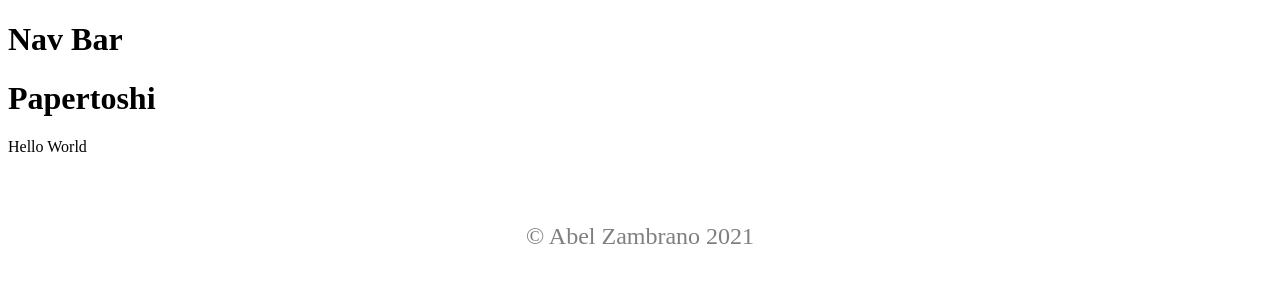
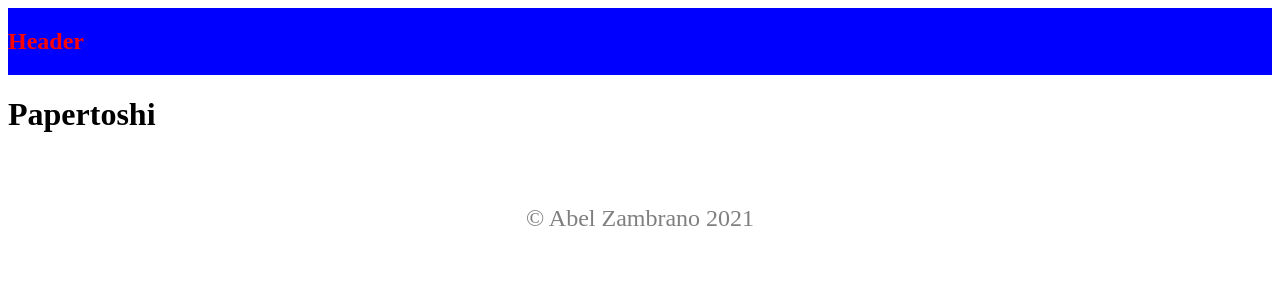
Before and after one commit to Abel-Zambrano/papertoshi, a Next.js app: page / in a window 1280 px wide. Shown: the top 300 px of the page. Built offline with nearby package versions, Linux system fonts and the light colour scheme.

Commit message:
update to header

```diff
--- a/components/Page.tsx
+++ b/components/Page.tsx
@@ -1,13 +1,18 @@
 import Header from "./header/Header";
 import Footer from "./footer/Footer";
-import styled, { createGlobalStyle } from "styled-components";
 
-export default function Page({ children, className }) {
+type Props = {
+  children?: any;
+};
+
+const Page = ({ children }: Props) => {
   return (
     <>
-      <Header className={className} />
+      <Header className="header" title="Header" />
       <div>{children}</div>
       <Footer />
     </>
   );
-}
+};
+
+export default Page;
--- a/components/header/Header.tsx
+++ b/components/header/Header.tsx
@@ -1,10 +1,24 @@
-import SearchAppBar from "./SearchAppBar";
+import styled from "styled-components";
 
-const Header = () => {
+const MyHeader = styled.nav`
+  display: flex;
+  background-color: blue;
+
+  .header {
+    color: red;
+  }
+`;
+
+type Props = {
+  className: string;
+  title: string;
+};
+
+const Header = ({ className, title }: Props) => {
   return (
-    <>
-      <h1>Nav Bar</h1>
-    </>
+    <MyHeader>
+      <h1 className={className}>{title}</h1>
+    </MyHeader>
   );
 };
 
--- a/pages/index.tsx
+++ b/pages/index.tsx
@@ -5,10 +5,6 @@ export default function Home() {
     <>
       <Page>
         <h1>Papertoshi</h1>
-
-        <p variant="contained" color="primary">
-          Hello World
-        </p>
       </Page>
     </>
   );
```
